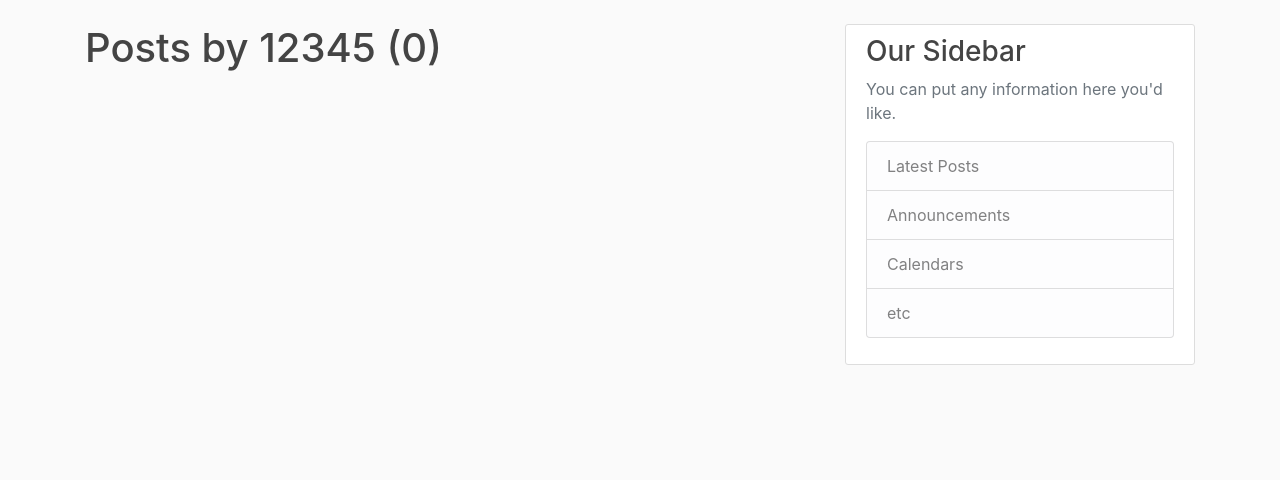
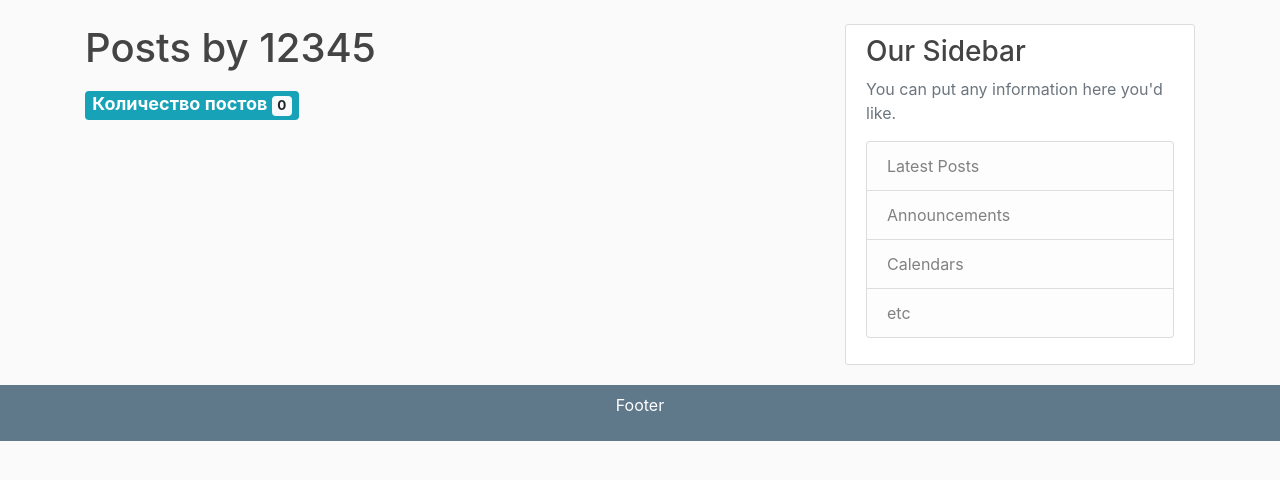
Before and after one commit to SinkLineP/Flask_blog, a Flask app: page /user/12345 in a window 1280 px wide. Shown: the part 56-536 px from the top of the page. Run offline with Flask 2, Linux system fonts and the light colour scheme; data comes from the database, SQL or seed files in the repository; both versions use the stored data as it was after the commit; some libraries are stand-ins or nearby versions.

Commit message:
front end

```diff
--- a/Flask_blog/flaskblog/config.py
+++ b/Flask_blog/flaskblog/config.py
@@ -7,5 +7,5 @@ class Config:
     MAIL_SERVER = 'smtp.gmail.com'
     MAIL_PORT = 587
     MAIL_USE_TLS = True
-    MAIL_USERNAME = os.environ.get('MAIL_USERNAME')
-    MAIL_PASSWORD = os.environ.get('MAIL_PASSWORD')
+    MAIL_USERNAME = os.environ.get('MAIL_USER')
+    MAIL_PASSWORD = os.environ.get('MAIL_PASS')
--- a/Flask_blog/flaskblog/static/main.css
+++ b/Flask_blog/flaskblog/static/main.css
@@ -30,6 +30,7 @@ h1, h2, h3, h4, h5, h6 {
   border: 1px solid #dddddd;
   border-radius: 3px;
   margin-bottom: 20px;
+
 }
 
 .article-title {
@@ -78,3 +79,21 @@ a.article-title:hover {
 .account-heading {
   font-size: 2.5rem;
 }
+
+.fixed {
+  position: sticky;
+  top: 80px;
+}
+
+.shadows {
+  box-shadow: 5px 10px #888888;
+}
+
+.footer {
+  left: 0;
+  bottom: 0;
+  width: 100%;
+  background-color: #5F788A;
+  color: white;
+  text-align: center;
+}
--- a/Flask_blog/flaskblog/templates/layout.html
+++ b/Flask_blog/flaskblog/templates/layout.html
@@ -59,7 +59,7 @@
           {% block content %}{% endblock %}
         </div>
         <div class="col-md-4">
-          <div class="content-section">
+          <div class="content-section fixed">
             <h3>Our Sidebar</h3>
             <p class='text-muted'>You can put any information here you'd like.
               <ul class="list-group">
@@ -71,7 +71,11 @@
             </p>
           </div>
         </div>
-      </div>
+    </main>
+    <main class="navbar navbar-expand-md navbar-dark bg-steel">
+        <div class="footer">
+          <p>Footer</p>
+        </div>
     </main>
 
 
--- a/Flask_blog/flaskblog/templates/post.html
+++ b/Flask_blog/flaskblog/templates/post.html
@@ -36,4 +36,5 @@
       </div>
     </div>
   </div>
+
 {% endblock content %}
--- a/Flask_blog/flaskblog/templates/user_posts.html
+++ b/Flask_blog/flaskblog/templates/user_posts.html
@@ -1,6 +1,11 @@
 {% extends "layout.html" %}
 {% block content %}
-    <h1 class="mb-3">Posts by {{ user.username }} ({{ posts.total }})</h1>
+    <h1 class="mb-3">Posts by {{ user.username }} </h1>
+      <h4>
+        <label class="badge badge-info">
+          Количество постов <span class="badge badge-light">{{ posts.total }}</span>
+        </label>
+      </h4>
     {% for post in posts.items %}
         <article class="media content-section">
           <img class="rounded-circle article-img" src="{{ url_for('static', filename='profile_pics/' + post.author.image_file) }}">
```
Also changed, not shown: Flask_blog/flaskblog/site.db, 2 other files.
